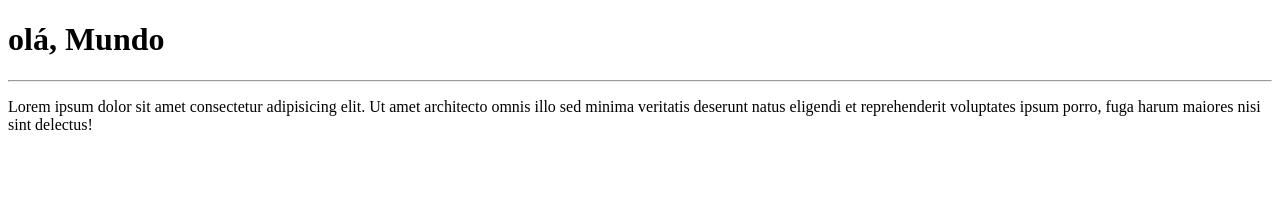
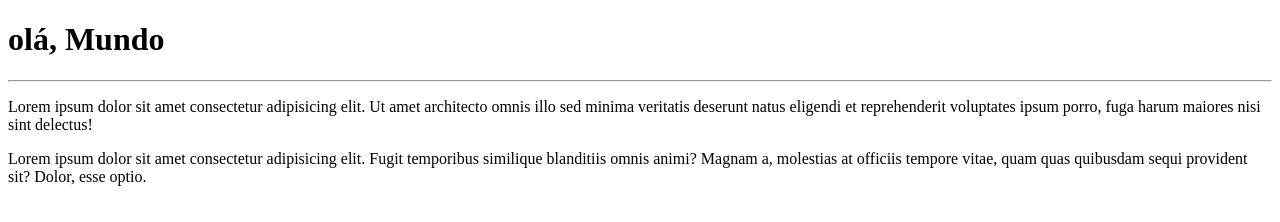
Before and after one commit to Ruanpbo/Ola-Mundo, a plain HTML site: page site-exemplo/index.html in a window 1280 px wide. Drawn offline with Linux system fonts and the light colour scheme.

Commit message:
adicionei um paragrafo

```diff
--- a/site-exemplo/index.html
+++ b/site-exemplo/index.html
@@ -9,5 +9,6 @@
     <h1>olá, Mundo</h1>
     <hr>
     <p>Lorem ipsum dolor sit amet consectetur adipisicing elit. Ut amet architecto omnis illo sed minima veritatis deserunt natus eligendi et reprehenderit voluptates ipsum porro, fuga harum maiores nisi sint delectus!</p>
+    <p>Lorem ipsum dolor sit amet consectetur adipisicing elit. Fugit temporibus similique blanditiis omnis animi? Magnam a, molestias at officiis tempore vitae, quam quas quibusdam sequi provident sit? Dolor, esse optio.</p>
 </body>
 </html>
```
